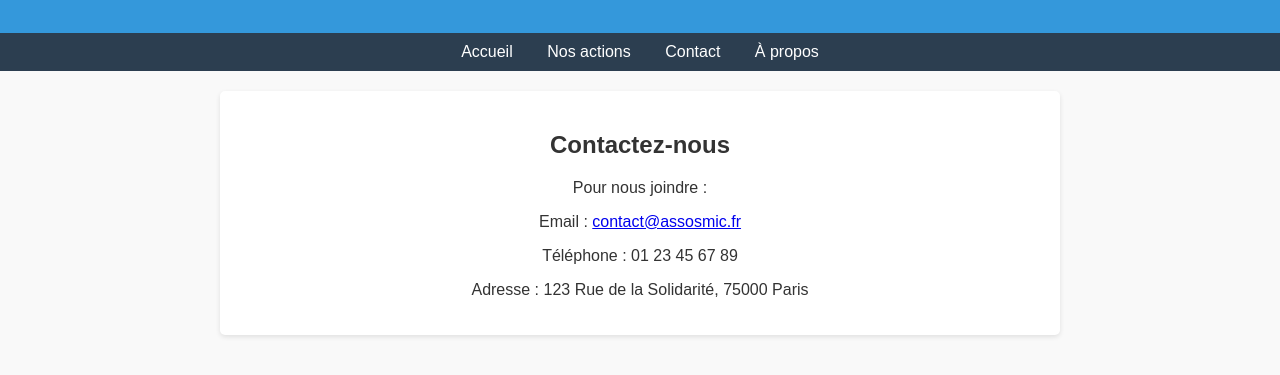
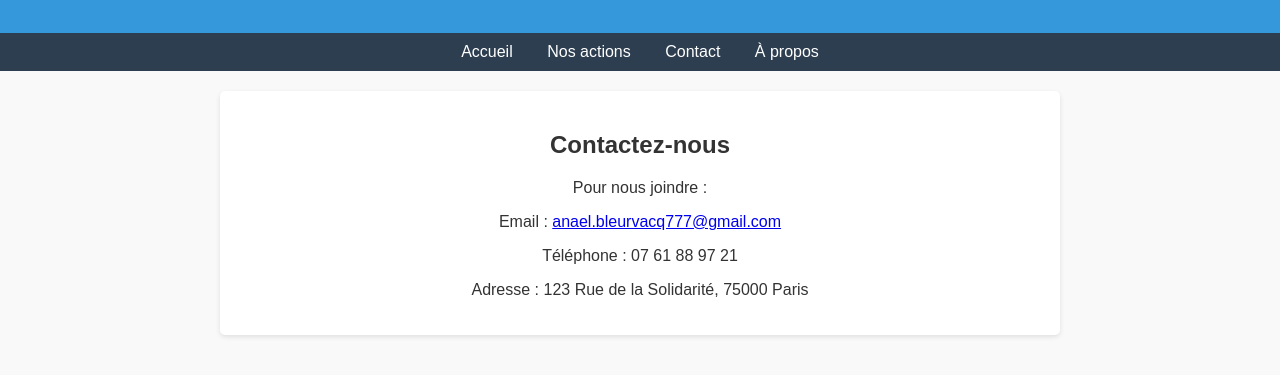
Before and after one commit to Hellprogrammer1024/association-d-aide-financi-re, a plain HTML site: page contact.html in a window 1280 px wide. Shown: the part 121-496 px from the top of the page. Drawn offline with Linux system fonts and the light colour scheme.

Commit message:
Update contact.html

```diff
--- a/contact.html
+++ b/contact.html
@@ -53,8 +53,8 @@
     <div class="content">
         <h2>Contactez-nous</h2>
         <p>Pour nous joindre :</p>
-        <p>Email : <a href="mailto:contact@assosmic.fr">contact@assosmic.fr</a></p>
-        <p>Téléphone : 01 23 45 67 89</p>
+        <p>Email : <a href="mailto:anael.bleurvacq777@gmail.com">anael.bleurvacq777@gmail.com</a></p>
+        <p>Téléphone : 07 61 88 97 21</p>
         <p>Adresse : 123 Rue de la Solidarité, 75000 Paris</p>
     </div>
 </body>
```
